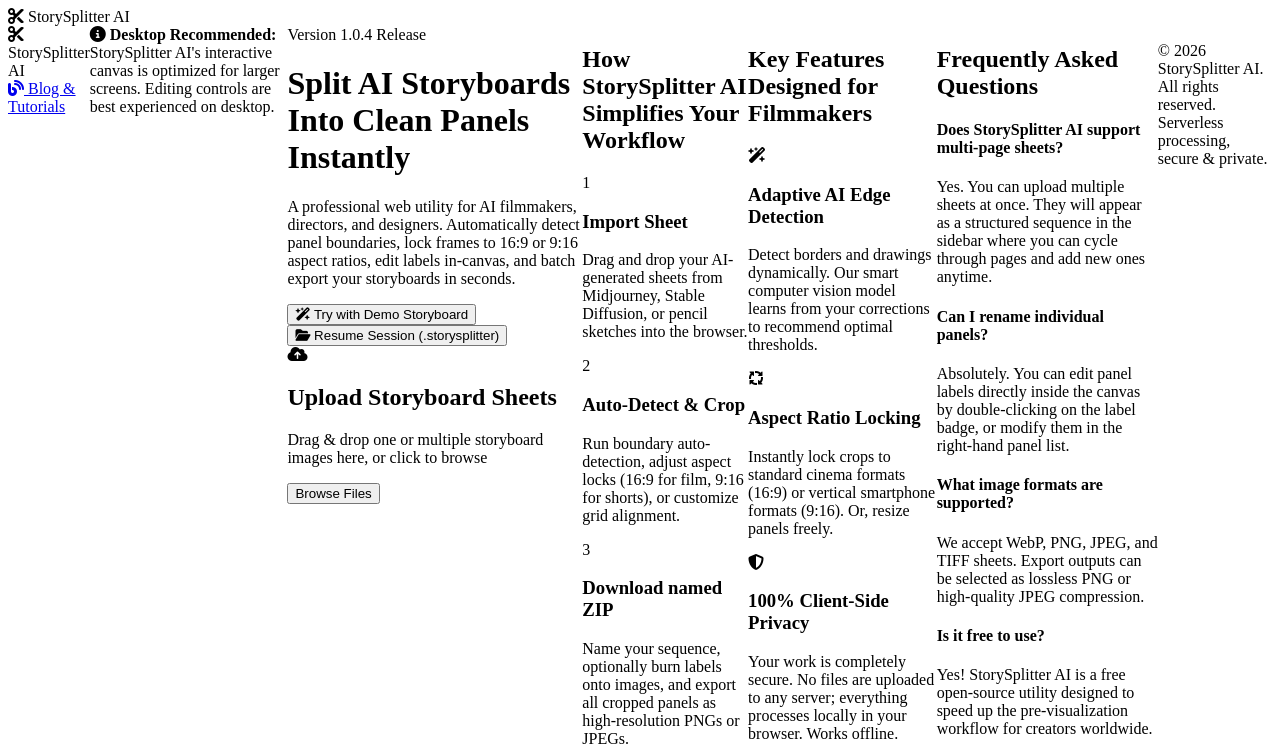
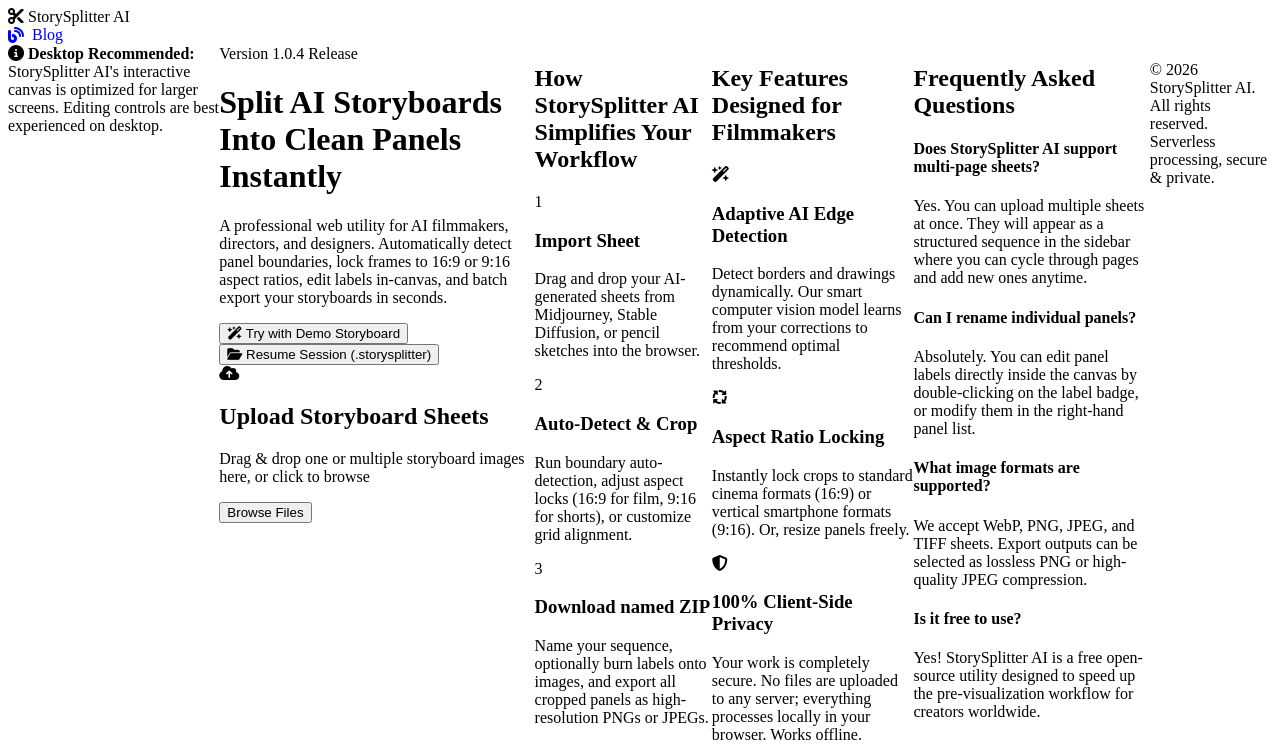
Before and after one commit to alperenborklu-cyber/storysplitterai, a website built with Vite: page index.html in a window 1280 px wide. Shown: the top 756 px of the page. Built offline with nearby package versions, Linux system fonts and the light colour scheme.

Commit message:
Remove duplicate header from landing page and add blog link to main header

```diff
--- a/index.html
+++ b/index.html
@@ -35,6 +35,11 @@
     </div>
 
     <div class="header-actions">
+      <!-- Blog Navigation Link -->
+      <a href="blog/" class="btn" style="text-decoration: none; display: inline-flex; align-items: center; gap: 0.5rem; margin-right: 0.5rem;" title="Blog & Tutorials">
+        <i class="fa-solid fa-blog"></i> <span>Blog</span>
+      </a>
+
       <!-- Session Import / Export buttons -->
       <button class="btn" id="btnImportProject" style="display: none;" title="Open project bundle (.storysplitter)">
         <i class="fa-solid fa-folder-open"></i> <span>Open Session</span>
@@ -61,17 +66,6 @@
 
     <!-- Upload Screen Overlay (Marketing Landing Page when no project loaded) -->
     <div class="upload-overlay" id="uploadOverlay">
-
-      <!-- Landing Header -->
-      <div class="landing-header">
-        <div class="logo">
-          <i class="fa-solid fa-scissors"></i>
-          <span>StorySplitter AI</span>
-        </div>
-        <div class="landing-nav">
-          <a href="blog/" class="landing-nav-link"><i class="fa-solid fa-blog"></i> Blog & Tutorials</a>
-        </div>
-      </div>
 
       <!-- Mobile Screen Warning -->
       <div class="mobile-warning-banner">
```
